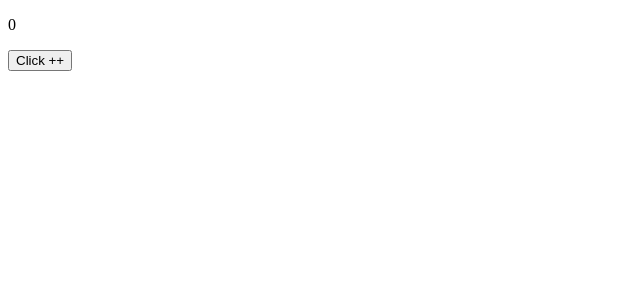
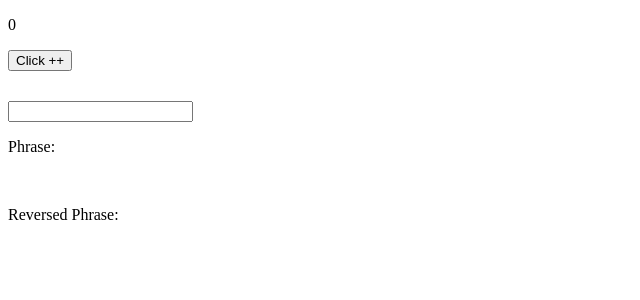
Before and after one commit to aximilli1212/vueComps, a Vue app in the folder composition-nomix/: page / in a window 1280 px wide. Shown: the top 300 px of the page, without its empty margins (0-640 px from the left). Built offline with nearby package versions, Linux system fonts and the light colour scheme.

Commit message:
Add watchEffect

```diff
--- a/composition-nomix/src/App.vue
+++ b/composition-nomix/src/App.vue
@@ -1,7 +1,11 @@
 <template>
   <div>
     <p>{{num}}</p>
-    <button @click.prevent="increment()">Click ++</button>
+    <button @click.prevent="increment()" style="margin-bottom: 30px">Click ++</button> <br />
+
+    <input type="text" v-model="phrase" /> <br />
+    <p>Phrase: {{phrase}}</p> <br />
+    <p>Reversed Phrase: {{reversedPhrase}}</p>
   </div>
 </template>
 
@@ -12,11 +16,13 @@ export default {
   name: "App",
   setup (){
    const {
-     state:{num}, actions:{increment}} = useVal()
+     state:{num, phrase, reversedPhrase}, actions:{increment}} = useVal()
 
     return {
      num,
-      increment
+      increment,
+      phrase,
+      reversedPhrase
     }
   }
 };
--- a/composition-nomix/src/useVal.js
+++ b/composition-nomix/src/useVal.js
@@ -1,14 +1,16 @@
-import {reactive, ref} from "vue";
+import {reactive, ref, watchEffect} from "vue";
 
 export const useVal = ()=>{
     let num = ref(0)
+    let phrase = ref("")
+    let reversedPhrase = ref("")
 
     const user = reactive({
         name:"Adenosine",
         address: "Triphosphate"
     })
 
-    const increment = ()=>{
+    const increment = () => {
         num.value+=3
     }
 
@@ -17,12 +19,16 @@ export const useVal = ()=>{
         user.address = "Madina"
     }
 
-
+    watchEffect(()=>{
+        reversedPhrase.value = phrase.value.split("").reverse().join("")
+    })
 
     return {
         state:{
             num,
             user,
+            phrase,
+            reversedPhrase
         },
         actions:{
             increment,
```
